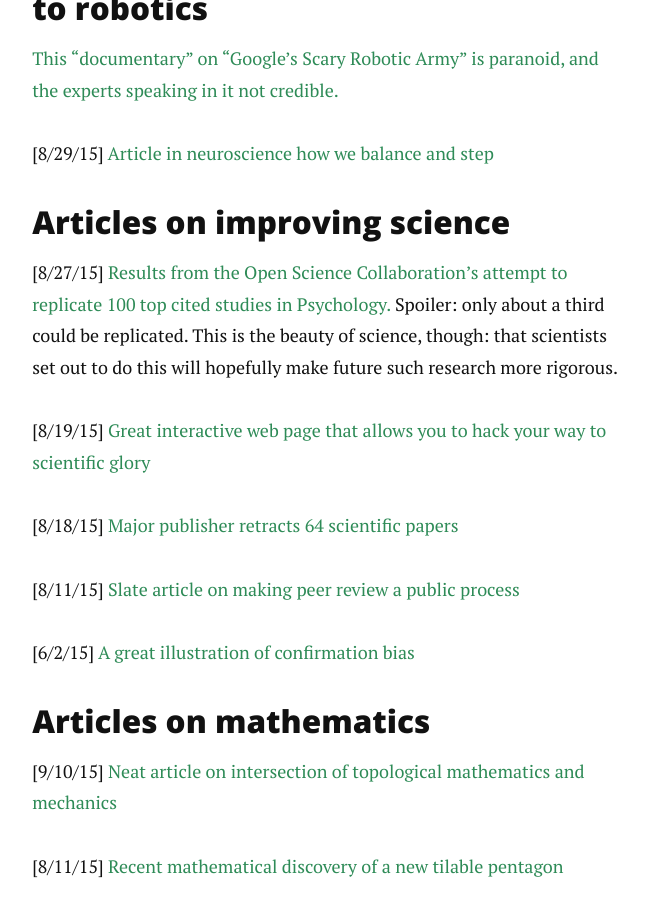
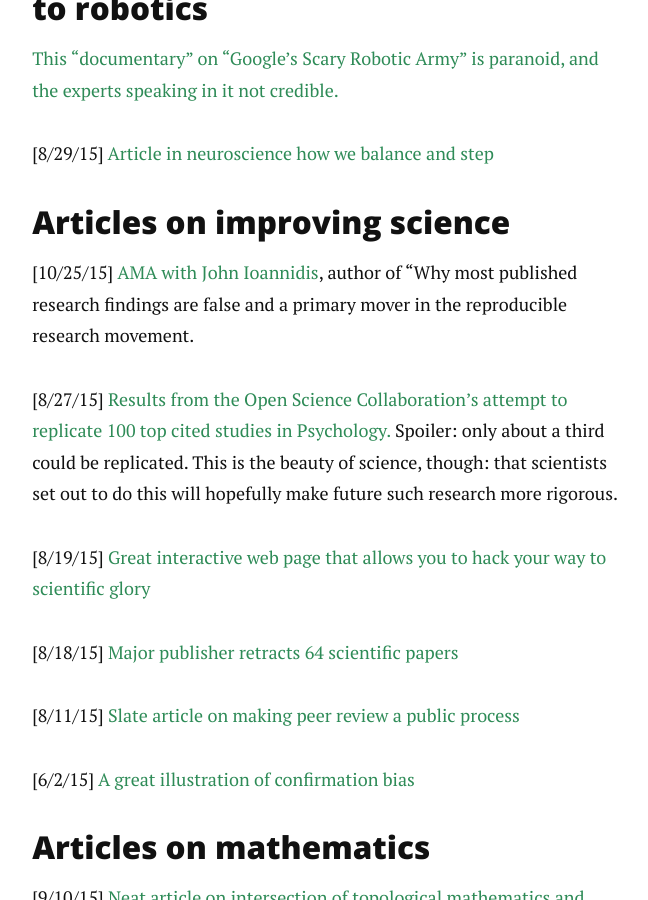
Before and after one commit to PositronicsLab/positronicslab.github.io, a Jekyll site: the page built from _posts/2015-09-10-better-science.markdown, in a window 1280 px wide and 900 px high, scrolled down 825 px. Shown: the whole window, without its empty margins (310-958 px from the left). Built offline with Jekyll 4.4.1, drawn with Linux system fonts in a browser that asks for light colours; nearby versions of some CDN libraries; Markdown is read by kramdown in place of the engine named in the settings.

```diff
--- a/_posts/2015-09-10-better-science.markdown
+++ b/_posts/2015-09-10-better-science.markdown
@@ -14,6 +14,8 @@ not credible.</a>
 [8/29/15] <a href="http://blogs.scientificamerican.com/talking-back/how-does-a-gymnast-or-even-a-fitness-walker-keep-from-falling/">Article in neuroscience how we balance and step</a>
 
 ### Articles on improving science
+
+[10/25/15] <a href="https://www.reddit.com/r/science/comments/3pmfis/plos_science_wednesday_hi_reddit_were_dr_john/">AMA with John Ioannidis</a>, author of "Why most published research findings are false and a primary mover in the reproducible research movement.
 
 [8/27/15] <a href="http://www.wired.com/2015/08/science-problems-web-fix/">Results from the Open Science Collaboration's attempt to replicate 100 top cited studies in Psychology.</a> Spoiler: only about a third could be replicated. This is the beauty of science, though: that scientists set out to do this will hopefully
 make future such research more rigorous.
```
Also changed, not shown: people.md (+5 -0 lines), assets/img/scaperoth.jpg (added).
